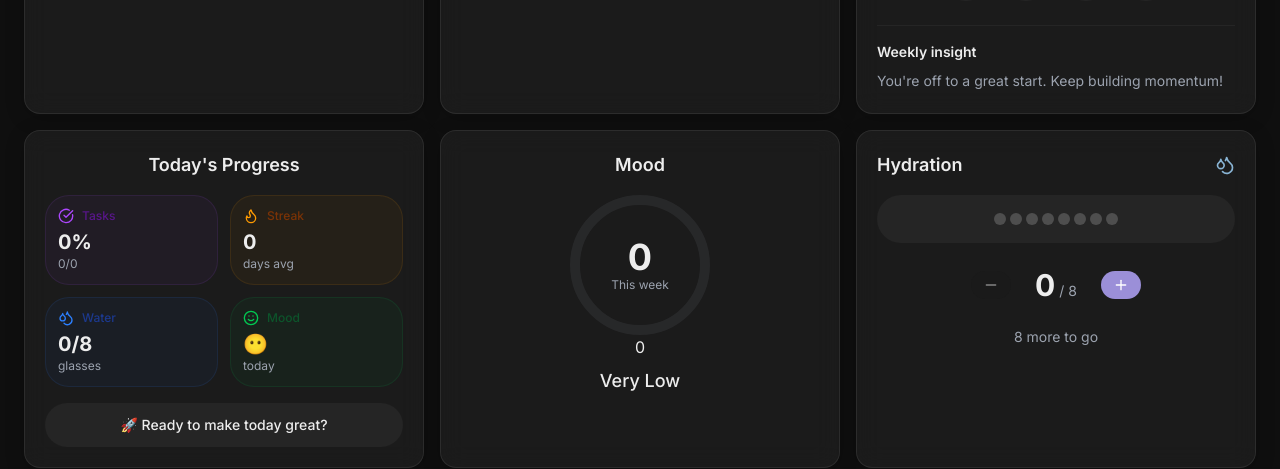
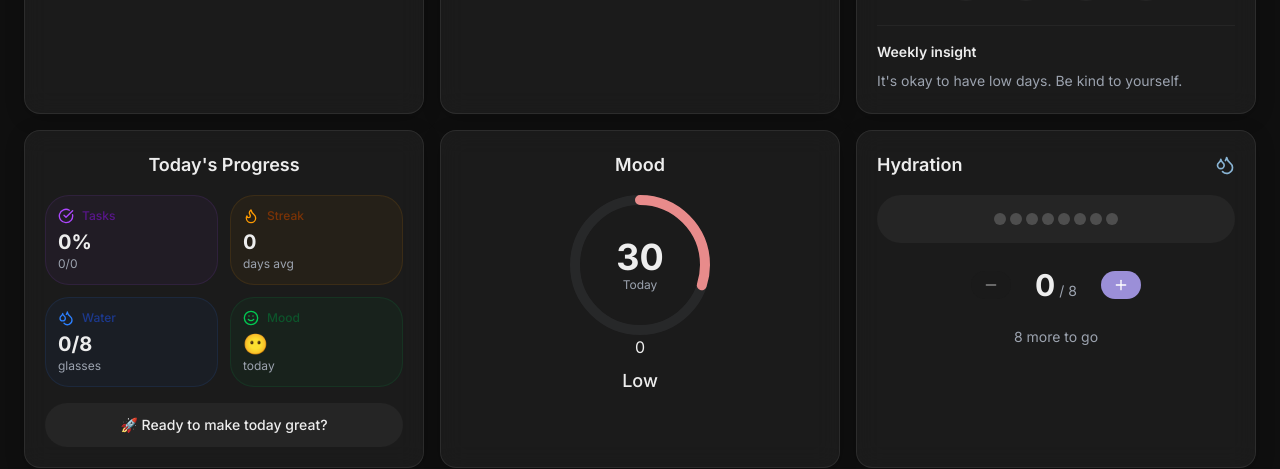
Before and after one commit to Pruthivi13/LifeOS, a Next.js app in the folder client/: page / in a window 1280 px wide. Shown: the part 203-672 px from the top of the page. Built offline with nearby package versions, Linux system fonts and the light colour scheme; no server answers; sample sign-in values are in the browser's storage.

Commit message:
Add composite wellness score: tasks, hydration, habits, mood all affect the score

```diff
--- a/client/src/app/page.tsx
+++ b/client/src/app/page.tsx
@@ -180,11 +180,6 @@ export default function Home() {
   };
 
   // Calculations
-  const moodScore = moods.length > 0
-    ? Math.round(moods.reduce((acc, m) => acc + m.mood, 0) / moods.length * 20)
-    : 0;
-  const moodLabel = getMoodLabel(moodScore);
-
   const completedTasksCount = tasks.filter((t) => t.completed).length;
   const totalTasksCount = tasks.length;
   const habitStreak = habits.length > 0
@@ -196,10 +191,37 @@ export default function Home() {
     ? moods.find(m => new Date(m.date).toDateString() === new Date().toDateString())?.mood || 0
     : 0;
 
-  // Dynamic Insight Logic
+  // Calculate individual scores (0-100 each)
+  const taskScore = totalTasksCount > 0
+    ? Math.round((completedTasksCount / totalTasksCount) * 100)
+    : 50; // Default to 50 if no tasks
+  const hydrationScore = Math.round((hydrationGlasses / 8) * 100);
+  const habitScore = Math.min(habitStreak * 20, 100); // Max 100 at 5+ days streak
+  const moodScoreRaw = todayMood > 0 ? todayMood * 20 : 50; // Convert 1-5 to 0-100, default 50
+
+  // Composite Wellness Score (weighted average)
+  // Tasks: 30%, Hydration: 20%, Habits: 20%, Mood: 30%
+  const wellnessScore = Math.round(
+    (taskScore * 0.30) +
+    (hydrationScore * 0.20) +
+    (habitScore * 0.20) +
+    (moodScoreRaw * 0.30)
+  );
+
+  // Get label based on wellness score
+  const getWellnessLabel = (score: number) => {
+    if (score >= 80) return 'Excellent';
+    if (score >= 60) return 'Good';
+    if (score >= 40) return 'Okay';
+    if (score >= 20) return 'Low';
+    return 'Start Fresh';
+  };
+  const wellnessLabel = getWellnessLabel(wellnessScore);
+
+  // Dynamic Insight Logic (now uses wellness score)
   let currentInsight = weeklyInsight;
-  if (moodScore > 80) currentInsight = "You're radiating positivity! Keep it up.";
-  else if (moodScore < 40 && moodScore > 0) currentInsight = "It's okay to have low days. Be kind to yourself.";
+  if (wellnessScore >= 80) currentInsight = "You're radiating positivity! Keep it up.";
+  else if (wellnessScore < 40 && wellnessScore > 0) currentInsight = "It's okay to have low days. Be kind to yourself.";
   else if (completedTasksCount > 5) currentInsight = "You are crushing your tasks effortlessly.";
   else if (habitStreak > 3) currentInsight = "Your consistency is inspiring!";
 
@@ -253,9 +275,9 @@ export default function Home() {
           />
 
           <MoodCard
-            score={moodScore}
-            label={moodLabel}
-            period="This week"
+            score={wellnessScore}
+            label={wellnessLabel}
+            period="Today"
             todayMood={todayMood}
           />
 
```
